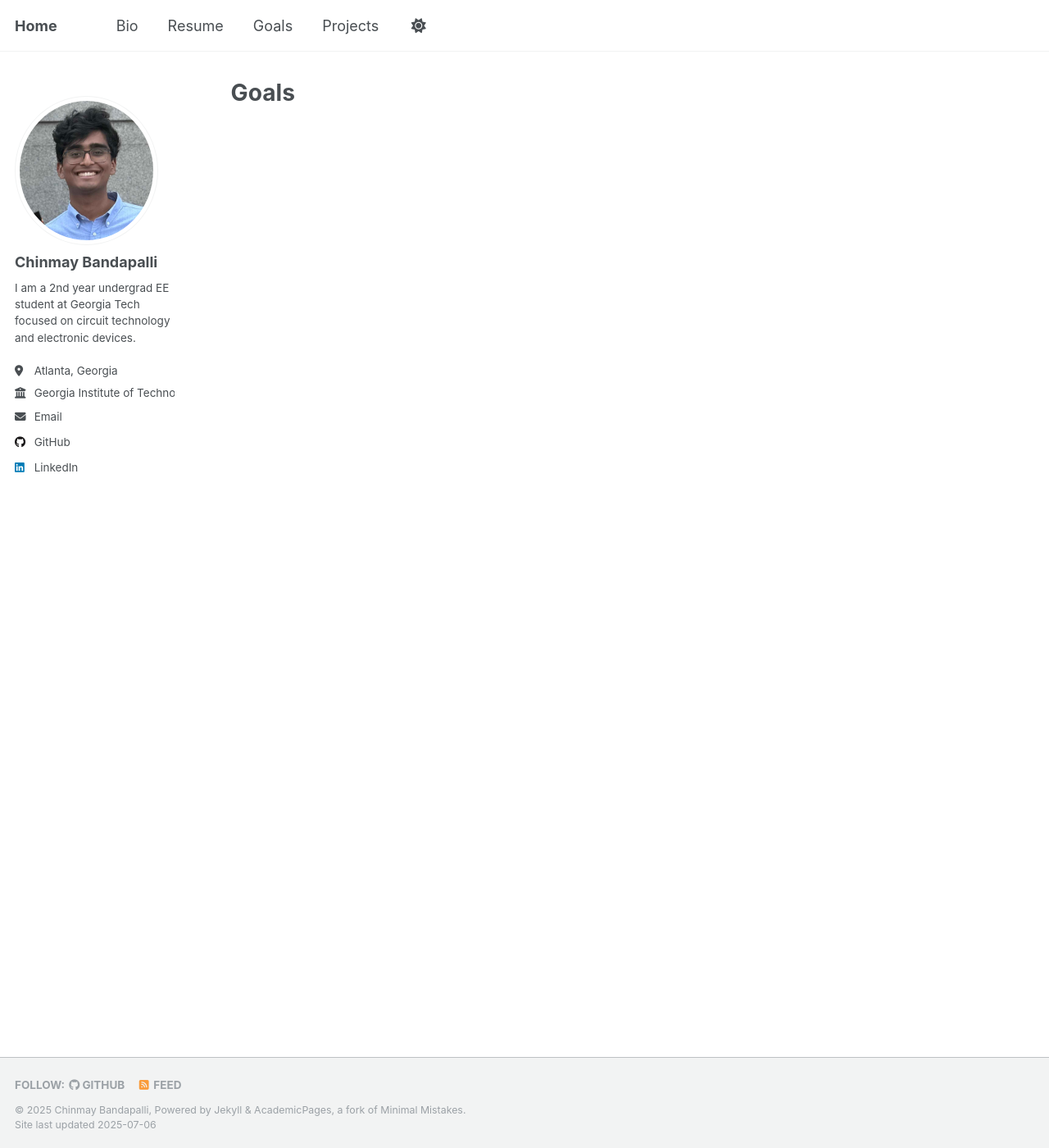
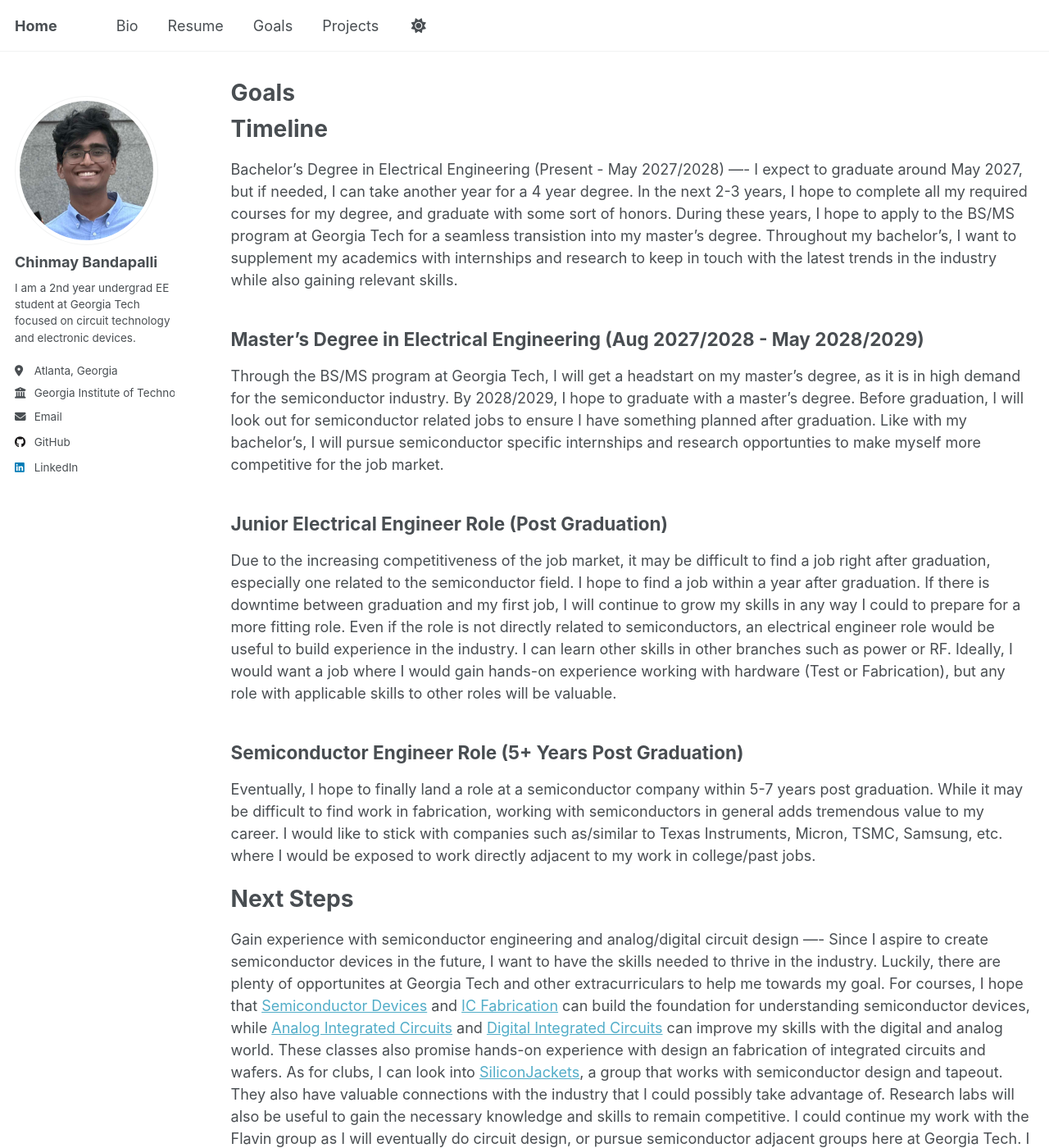
Before and after one commit to chinmaybandapalli/chinmaybandapalli.github.io, a Jekyll site: the page built from _pages/goals.md, in a window 1280 px wide and 1400 px high. Shown: the whole window at 82% size. Built offline with Jekyll 4.4.1, drawn with Linux system fonts in a browser that asks for light colours; a script that is not in the unit is left out; some of the changed text lies outside the part shown.

Commit message:
Update goals.md
Added timeline

```diff
--- a/_pages/goals.md
+++ b/_pages/goals.md
@@ -6,3 +6,29 @@ author_profile: true
 redirect_from:
   - /goals
 ---
+Timeline
+====
+Bachelor's Degree in Electrical Engineering (Present - May 2027/2028)
+----
+I expect to graduate around May 2027, but if needed, I can take another year for a 4 year degree. In the next 2-3 years, I hope to complete all my required courses for my degree, and graduate with some sort of honors. During these years, I hope to apply to the BS/MS program at Georgia Tech for a seamless transistion into my master's degree. Throughout my bachelor's, I want to supplement my academics with internships and research to keep in touch with the latest trends in the industry while also gaining relevant skills.
+
+Master's Degree in Electrical Engineering (Aug 2027/2028 - May 2028/2029)
+----
+Through the BS/MS program at Georgia Tech, I will get a headstart on my master's degree, as it is in high demand for the semiconductor industry. By 2028/2029, I hope to graduate with a master's degree. Before graduation, I will look out for semiconductor related jobs to ensure I have something planned after graduation. Like with my bachelor's, I will pursue semiconductor specific internships and research opportunties to make myself more competitive for the job market.
+
+Junior Electrical Engineer Role (Post Graduation)
+----
+Due to the increasing competitiveness of the job market, it may be difficult to find a job right after graduation, especially one related to the semiconductor field. I hope to find a job within a year after graduation. If there is downtime between graduation and my first job, I will continue to grow my skills in any way I could to prepare for a more fitting role. Even if the role is not directly related to semiconductors, an electrical engineer role would be useful to build experience in the industry. I can learn other skills in other branches such as power or RF. Ideally, I would want a job where I would gain hands-on experience working with hardware (Test or Fabrication), but any role with applicable skills to other roles will be valuable.
+
+Semiconductor Engineer Role (5+ Years Post Graduation)
+----
+Eventually, I hope to finally land a role at a semiconductor company within 5-7 years post graduation. While it may be difficult to find work in fabrication, working with semiconductors in general adds tremendous value to my career. I would like to stick with companies such as/similar to Texas Instruments, Micron, TSMC, Samsung, etc. where I would be exposed to work directly adjacent to my work in college/past jobs.
+
+Next Steps
+====
+Gain experience with semiconductor engineering and analog/digital circuit design
+----
+Since I aspire to create semiconductor devices in the future, I want to have the skills needed to thrive in the industry. Luckily, there are plenty of opportunites at Georgia Tech and other extracurriculars to help me towards my goal. For courses, I hope that [Semiconductor Devices](https://ece.gatech.edu/courses/ece3450) and [IC Fabrication](https://ece.gatech.edu/courses/ece4452) can build the foundation for understanding semiconductor devices, while [Analog Integrated Circuits](https://ece.gatech.edu/courses/ece4430) and [Digital Integrated Circuits](https://ece.gatech.edu/courses/ece4420) can improve my skills with the digital and analog world. These classes also promise hands-on experience with design an fabrication of integrated circuits and wafers. As for clubs, I can look into [SiliconJackets](https://siliconjackets.gt/), a group that works with semiconductor design and tapeout. They also have valuable connections with the industry that I could possibly take advantage of. Research labs will also be useful to gain the necessary knowledge and skills to remain competitive. I could continue my work with the Flavin group as I will eventually do circuit design, or pursue semiconductor adjacent groups here at Georgia Tech. I will actively to pursue summer internships, targetting roles that relate to circuit/PCB design, test, and semiconductor roles from companies such as or similar to Texas Instruments, Micron, and Infineon.
+
+Build my network
+----
```
